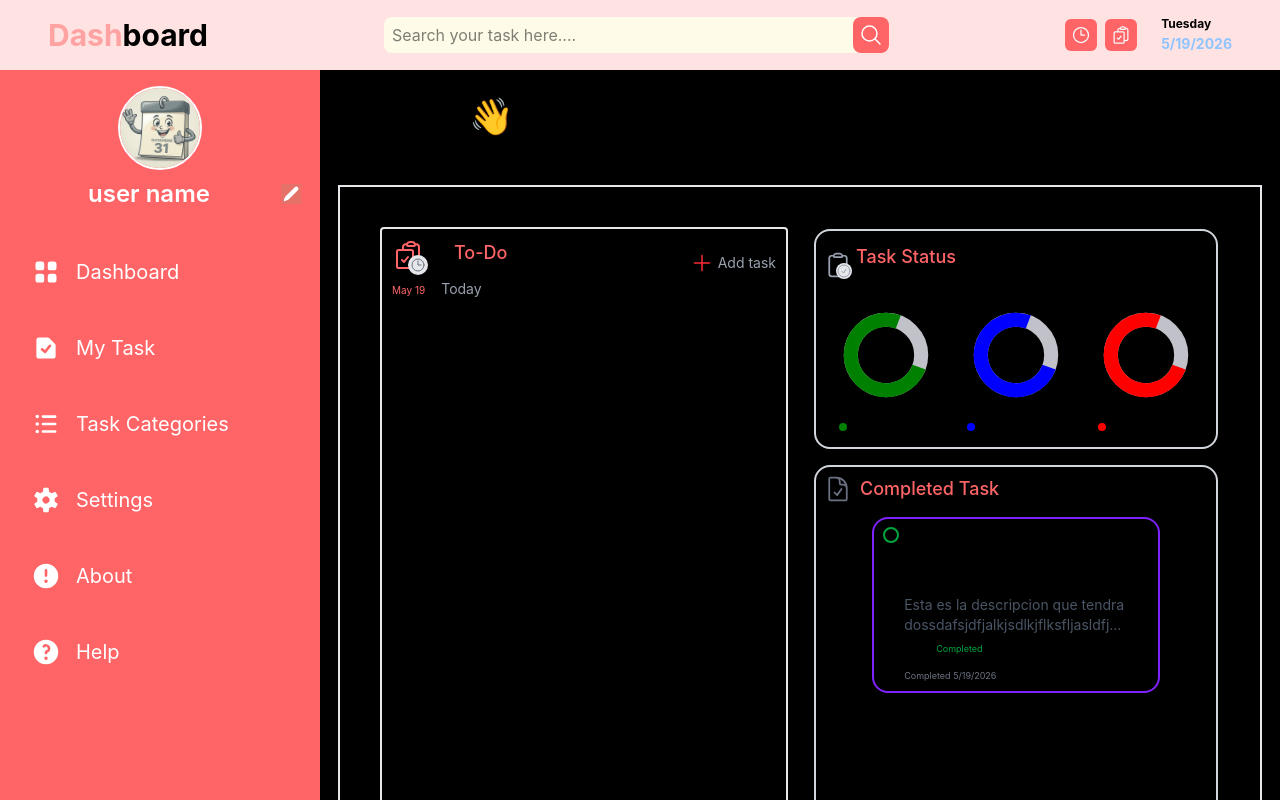
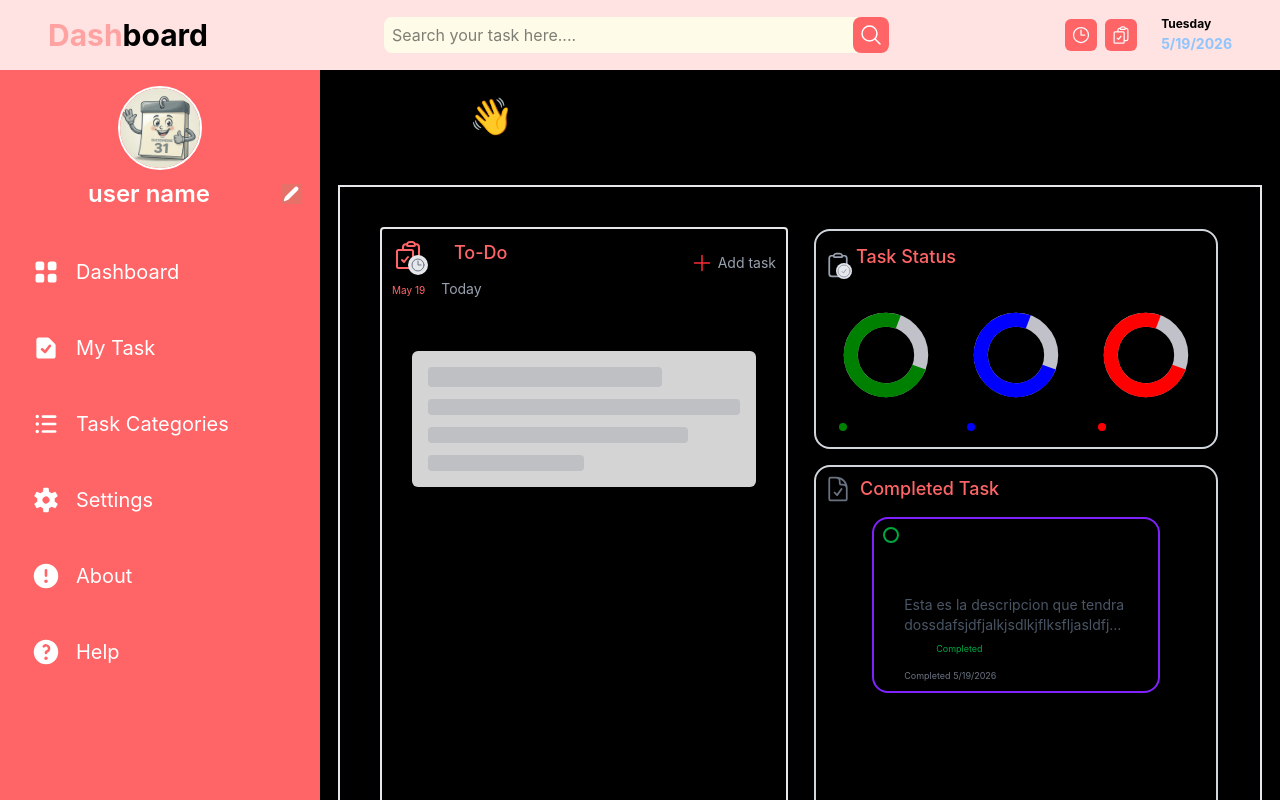
Before and after one commit to karinatuyuc/my-todo-list-React, a React (Vite) app: page / in a window 1280 px wide. Shown: the top 800 px of the page. Built offline with nearby package versions, Linux system fonts and the light colour scheme.

Commit message:
02/07/2026

```diff
--- a/src/Dashboard.jsx
+++ b/src/Dashboard.jsx
@@ -17,11 +17,12 @@ import { EditModal } from "./editModal.jsx";
 import TaskRenderer from "./TaskRenderer.jsx";
 
 export default function Dashboard({
+  task,
   addTask,
   modalAddTask,
   setModalAddTask,
   onClose,
-  onSubmit
+  onSubmit,
 }) {
   // Receive modalAddTask, setModalAddTask, onClose, tasks, and setTasks as props
   {
@@ -30,7 +31,7 @@ export default function Dashboard({
   const [userName, setUserName] = useState("");
   const [hasScrolled, setHasScrolled] = useState(false); // This state is to change the color of the header inside the box of the tasks cards
 
-// const [ showEditModal, setShowEditModal] = useState(false); // State to control the visibility of the edit modal
+  // const [ showEditModal, setShowEditModal] = useState(false); // State to control the visibility of the edit modal
   //const [ selectedTask, setSelectedTask ] = useState(null); // State to hold the selected task for editing
 
   const handleScroll = () => {
@@ -65,6 +66,7 @@ export default function Dashboard({
   ];
 
   const tasksRef = useRef(null); // Reference to the tasks container for scroll detection
+
   return (
     <>
       {modalAddTask && (
@@ -209,12 +211,29 @@ export default function Dashboard({
                     </div>
 
                     <div className="">
-                      {addTask.length === 0 ? (
-                        <div className="bg-white">Hola mundo</div>
-                      ) : (<div>Hola mundo</div>)}
+                      {task.length === 0 ? (
+                        <div className=" p-1.5 rounded-sm gap-2 mt-12 m-6">
+                          <div className="bg-white p-4 rounded-md shadow-sm animate-pulse flex flex-col gap-3">
+                            {/* Barra tipo título */}
+                            <div className="h-5 bg-gray-200 rounded w-3/4"></div>
+
+                            {/* Barra tipo descripción */}
+                            <div className="h-4 bg-gray-200 rounded w-full"></div>
+                            <div className="h-4 bg-gray-200 rounded w-5/6"></div>
+
+                            {/* Barra tipo detalle */}
+                            <div className="h-4 bg-gray-200 rounded w-1/2"></div>
+                          </div>
+                        </div>
+                      ) : (
+
+                          task.map((tasks) => (
+
+                            <TaskCard key={tasks.id} tasks={tasks}/>
+                          ))
+
+                      )}
                     </div>
-
-
                   </div>
 
                   <div className="lg:flex lg:flex-col lg:h-screen md:p-0.5 lg:p-0.5 ">
@@ -264,7 +283,6 @@ export default function Dashboard({
                     <div className="h-60">
                       <TaskGrid />
                     </div>
-
                   </div>
                 </div>
               </section>
--- a/src/TaskCard.jsx
+++ b/src/TaskCard.jsx
@@ -4,7 +4,7 @@ import { useState } from "react";
 import { EllipsisHorizontalIcon } from "@heroicons/react/24/outline";
 import { EditModal } from "./editModal";
 
-export default function TaskCard() {
+export default function TaskCard({ tasks }) {
   // Receive dataInputs, date, tasks, and setTasks as props
 
 
@@ -27,8 +27,8 @@ export default function TaskCard() {
         <div className="grid grid-cols-1 gap-4 mt-10 p-1.5 md:grid md:grid-cols-2 md:p-2  lg:flex lg:mt-0.5 rounded-sm">
           {/**Card #1 */}
           <div
-            className="w-full max-w-sm mx-auto bg-red-900 min-h-36 border-2 rounded-lg p-3 border-gray-300 md:grid md:grid-cols-1 md:p-2
-                 lg:w-96 lg:p-1.2"
+            className="w-full max-w-sm mx-auto bg-red-900 min-h-36 border-2 rounded-lg p-2 border-gray-300 md:grid md:grid-cols-1 md:p-2
+                 lg:w-80 lg:p-1.2"
           >
             <div
               className="flex gap-0.5
@@ -43,27 +43,27 @@ export default function TaskCard() {
               {/*CARD TASKS */}
               <div className="flex flex-col gap-2 p-2 w-full lg:p-2">
                 <span className="font-bold line-clamp-1 text-black">
-
+                  {tasks.title}
                 </span>
 
                 <div className="text-sm text-ellipsis h-14">
                   <p className="text-xs font-medium text-gray-500 line-clamp-3 lg:line-clamp-4">
-
+                    {tasks.description}
                   </p>
                 </div>
 
                 {/** CARD FOOTER */}
                 <div className="text-[8px] grid grid-cols-3 justify-between mt-2.5">
                   <span>
-
-                    <span className=""></span>
+                    Priority:
+                  <span className=""></span>
                   </span>
                   <span className="">
                     Status: <span className="text-red-600">No status</span>
                   </span>{" "}
                   {/**This should be interactive  */}
                   <span className="text-gray-500">
-                    Created on: <span></span>
+                    Created on: <span>{tasks.date}</span>
                   </span>
                 </div>
               </div>
--- a/src/TodoApp.jsx
+++ b/src/TodoApp.jsx
@@ -13,8 +13,6 @@ function TodoApp() {
     setTaskList([...taskList, task])
   };
 
-
-  console.log(taskList)
 
 /*
   // Functions
@@ -58,6 +56,7 @@ function TodoApp() {
     return (
         <>
         <Dashboard
+            task={taskList}
             addTask={addTask}
             modalAddTask={showAddTaskModal}
             setModalAddTask={setAddTaskShowModal}
--- a/src/addTaskModal.jsx
+++ b/src/addTaskModal.jsx
@@ -10,8 +10,10 @@ export function AddTaskModal({ addTask, onClose }) {
  // const [errors, setErrors] = useState({}); // State to hold form validation errors
   const [title, setTitle] = useState(""); // State to hold the task title
   const [description, setDescription] = useState("");
- // const [priority, setPriority] = useState("");
+  const [priority, setPriority] = useState("");
   const [date, setDate] = useState("");
+
+  const priorityOptions = ["Low", "Medium", "Extreme"];
 
 
   /*
@@ -101,9 +103,6 @@ export function AddTaskModal({ addTask, onClose }) {
 
   }
 
-
-
-
   return (
     <>
       <div className="bg-black/80 fixed inset-0 z-50 h-screen flex items-center justify-center rounded-xs text-sm">
```
